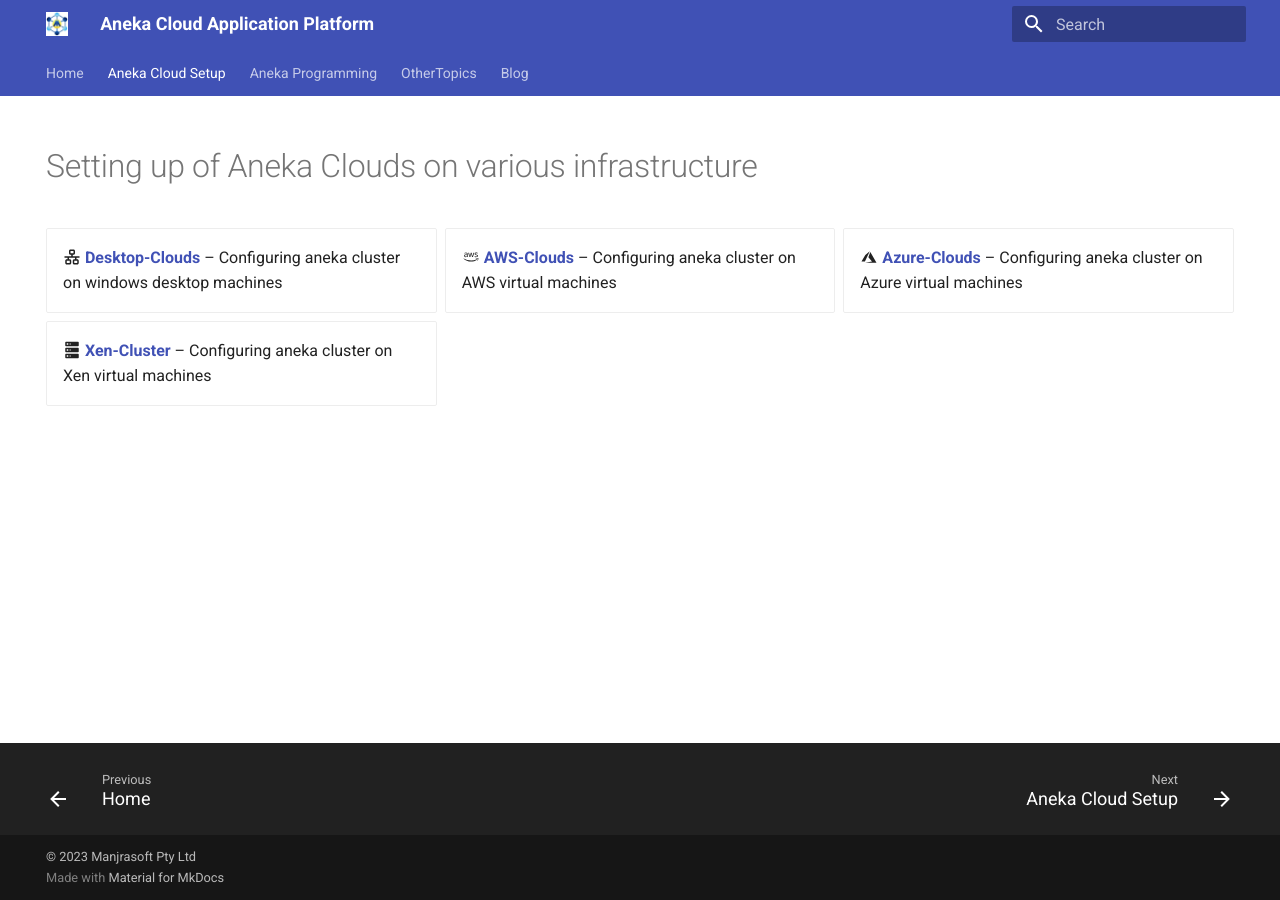
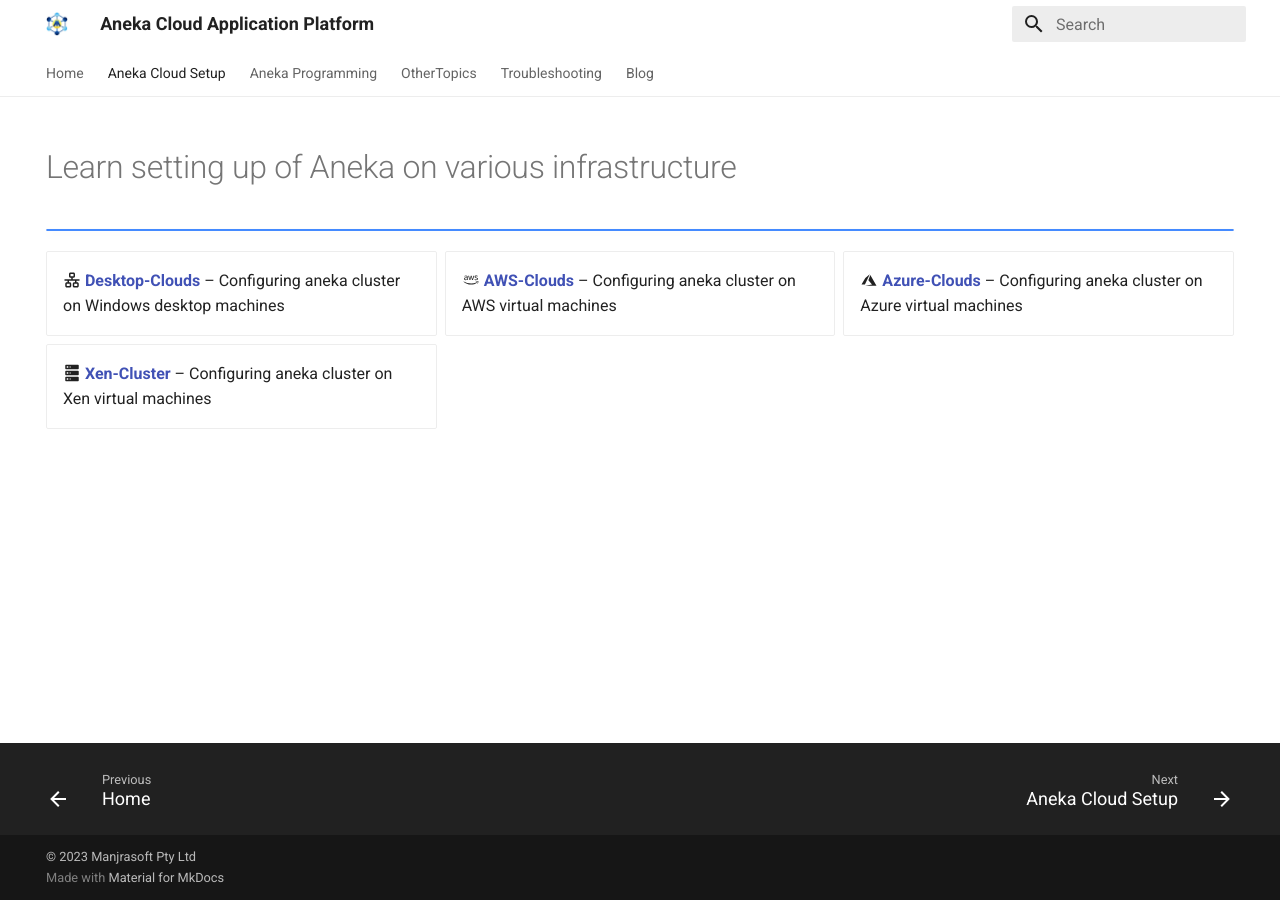
Before and after one commit to shivupoojar/anekadocs, an MkDocs documentation site: the page built from docs/Aneka Cloud Setup/index.md, in a window 1280 px wide. Built offline with MkDocs 1.6.1 and Material for MkDocs 9.7.7, drawn with Linux system fonts in a browser that asks for light colours.

Commit message:
some more updates

```diff
--- a/docs/Aneka Cloud Setup/index.md
+++ b/docs/Aneka Cloud Setup/index.md
@@ -3,10 +3,13 @@
   - navigation
   - toc
 ---
-# Setting up of Aneka Clouds on various infrastructure
+
+# Learn setting up of Aneka on various infrastructure
+!!! note ""
+
 <div class="grid cards" markdown>
 
-- :material-lan:  __[Desktop-Clouds]__ – Configuring aneka cluster on windows desktop machines
+- :material-lan:  __[Desktop-Clouds]__ – Configuring aneka cluster on Windows desktop machines
 - :material-aws: __[AWS-Clouds]__ – Configuring aneka cluster on AWS virtual machines
 - :material-microsoft-azure:  __[Azure-Clouds]__ – Configuring aneka cluster on Azure virtual machines
 - :material-server:  __[Xen-Cluster]__ – Configuring aneka cluster on Xen virtual machines
--- a/mkdocs.yml
+++ b/mkdocs.yml
@@ -3,7 +3,7 @@
   name: material
   logo: assets/manjrasoftlogo.png
   palette:
-    primary: default
+    primary: white
   features:
     - navigation.tabs
     - navigation.sections
```
Also changed, not shown: docs/index.md (+2 -2 lines), docs/Troubleshooting/index.md (added).
